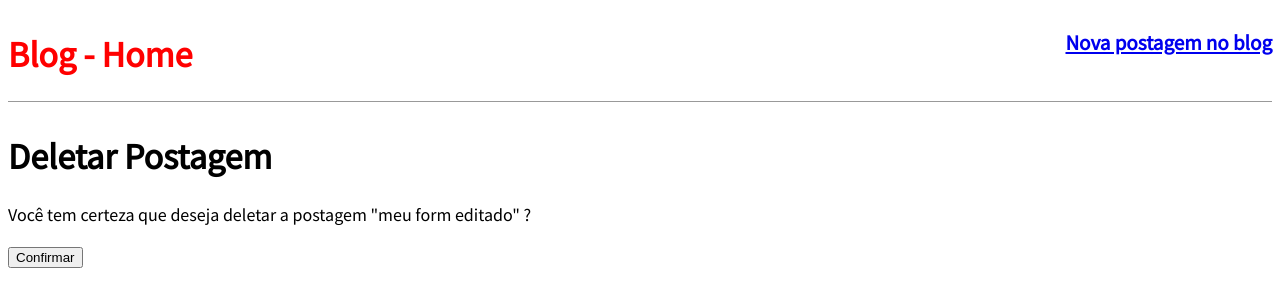
After one commit to rafaeldalvas/django_website, a Django app: page /post/6/delete/ in a window 1280 px wide. The commit adds this page. Shown: the top 307 px of the page. Run offline with Django 3.2, Linux system fonts and the light colour scheme; data comes from the database, SQL or seed files in the repository; both versions use the stored data as it was after the commit.

Commit message:
post delete

```diff
--- a/blog/models.py
+++ b/blog/models.py
@@ -30,6 +30,9 @@ class Post (models.Model):
     def get_absolute_url_update(self):
         return  reverse('post_edit',args=[self.pk])
 
+    def get_absolute_url_delete(self):
+        return  reverse('post_delete',args=[self.pk])
+
     class Meta:
         ordering = ('-publicado',)
 
--- /dev/null
+++ b/blog/templates/blog/post_delete.html
@@ -0,0 +1,9 @@
+{% extends 'base.html' %}
+{% block title %} Blog - Deletar Postagem {% endblock title %}
+{% block content %}
+<h1>Deletar Postagem </h1>
+<form action="" method="post">{% csrf_token %}
+    <p>Você tem certeza que deseja deletar a postagem "{{ post.titulo }}" ?</p>
+    <input type="submit" value="Confirmar">
+</form>
+{% endblock content %}
--- a/blog/templates/blog/post_detail.html
+++ b/blog/templates/blog/post_detail.html
@@ -6,4 +6,6 @@
             <p>{{ object.conteudo }} </p>
         </div>
     <a href="{{ object.get_absolute_url_update }}">Editar post</a>
+    <br>
+    <a href="{{ object.get_absolute_url_delete }}">Remover post</a>
 {% endblock content %}
--- a/blog/urls.py
+++ b/blog/urls.py
@@ -6,4 +6,5 @@ urlpatterns = [
     path('post/new/', views.BlogCreateView.as_view(), name='post_new'),
     path('post/<slug:slug>/', views.BlogDetailView.as_view(), name='post_detail'),
     path('post/<int:pk>/edit/', views.BlogUpdateView.as_view(), name='post_edit'),
+    path('post/<int:pk>/delete/', views.BlogDeleteView.as_view(), name='post_delete'),
 ]
--- a/blog/views.py
+++ b/blog/views.py
@@ -1,6 +1,7 @@
 from django.shortcuts import render
+from django.urls import reverse_lazy
 from django.views.generic import ListView, DetailView, UpdateView
-from django.views.generic.edit import CreateView
+from django.views.generic.edit import CreateView, DeleteView
 from . models import Post
 # Create your views here.
 
@@ -21,3 +22,8 @@ class BlogUpdateView(UpdateView):
     model = Post
     template_name = 'blog/post_edit.html'
     fields = '__all__'
+
+class BlogDeleteView(DeleteView):
+    model = Post
+    template_name = 'blog/post_delete.html'
+    success_url = reverse_lazy('home')
```
Also changed, not shown: db.sqlite3.
